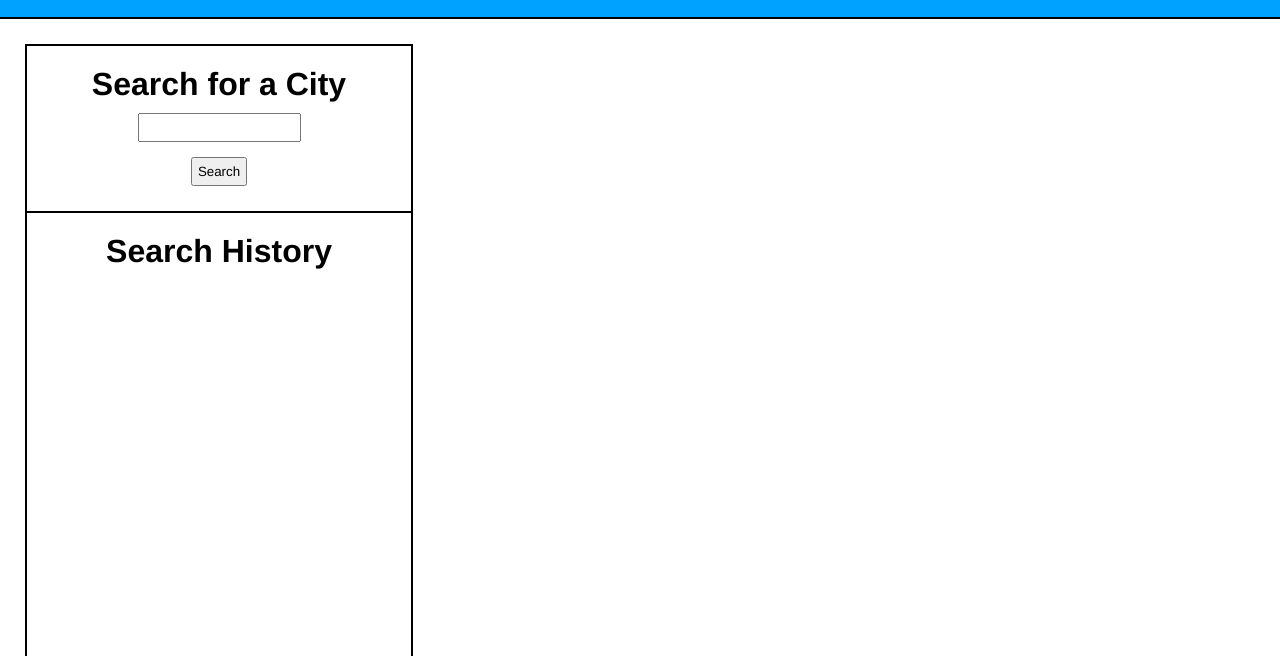
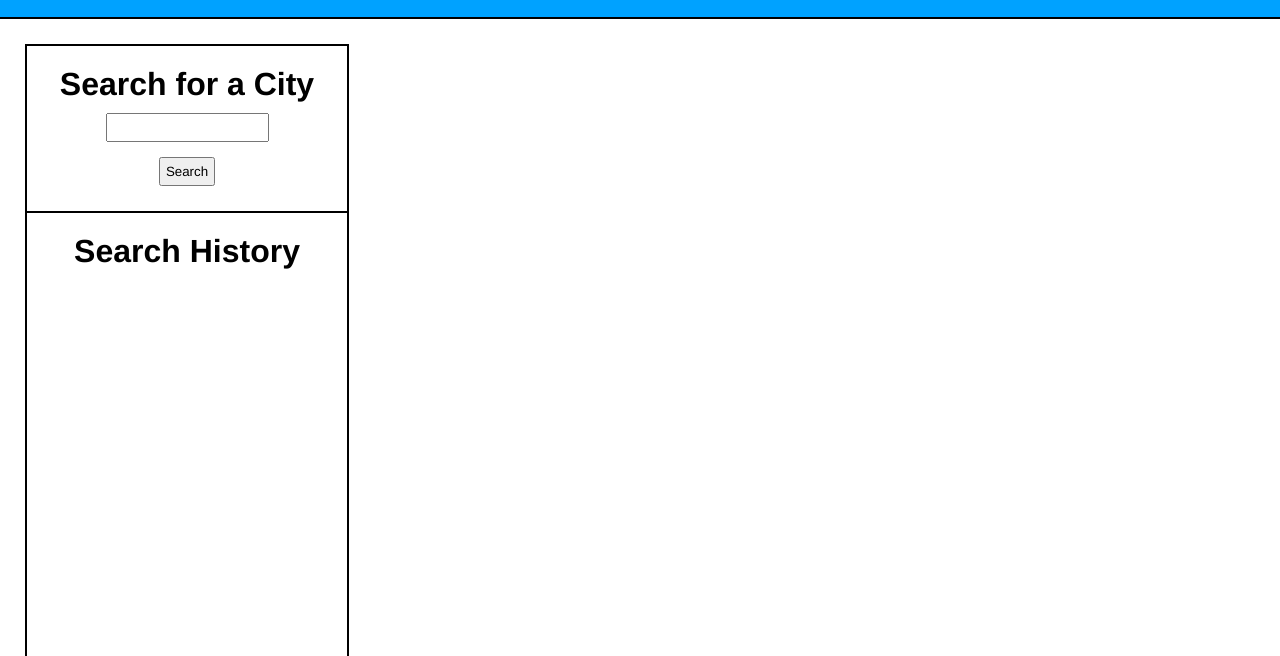
Before and after one commit to cfriedman2156/Weather-Forecast-App, a plain HTML site: page index.html in a window 1280 px wide. Shown: the part 144-800 px from the top of the page. Drawn offline with nearby package versions, Linux system fonts and the light colour scheme.

Commit message:
attempt to fix ui bug

```diff
--- a/assets/style.css
+++ b/assets/style.css
@@ -36,9 +36,10 @@ header h1 {
 
 #left-section {
     border: solid 2px black;
-    width: 30%;
+    width: 25%;
     height: 1463px;
     float: left;
+    clear: both;
     margin: 25px;
 
 }
```
